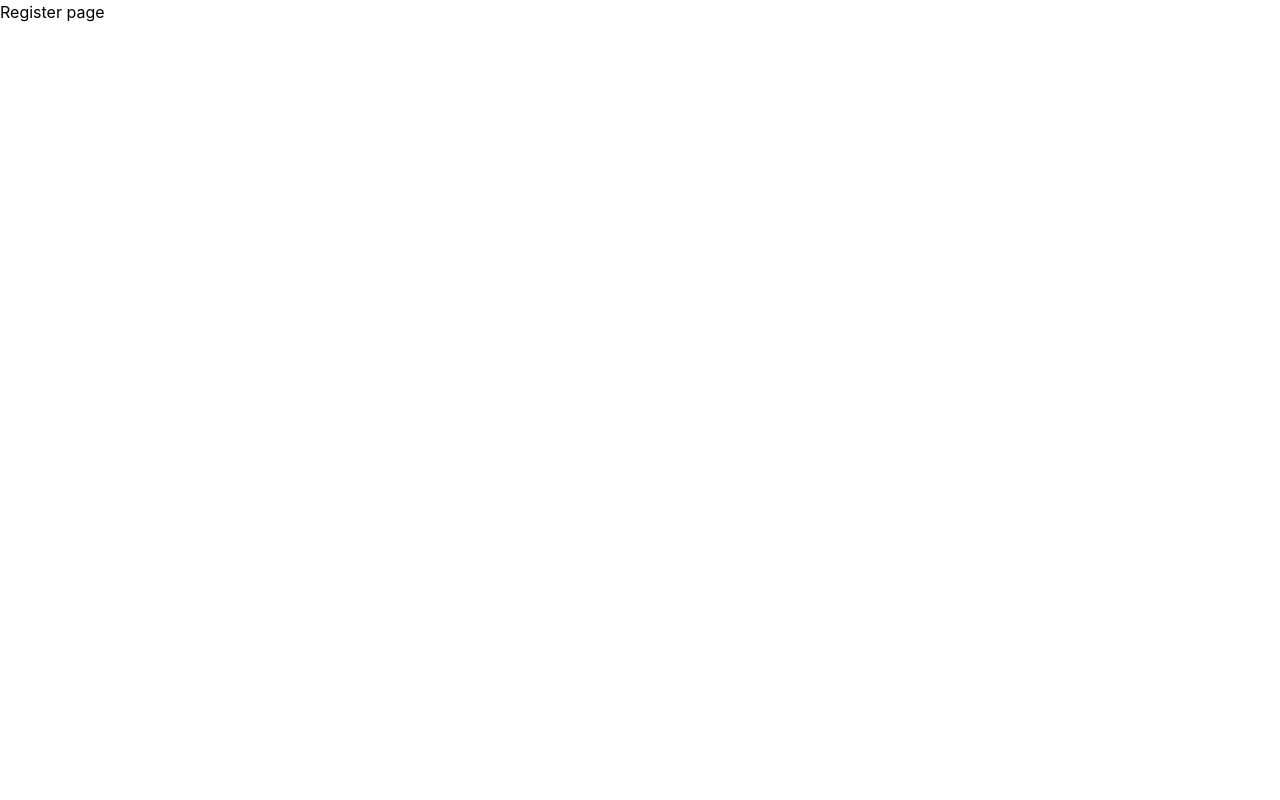
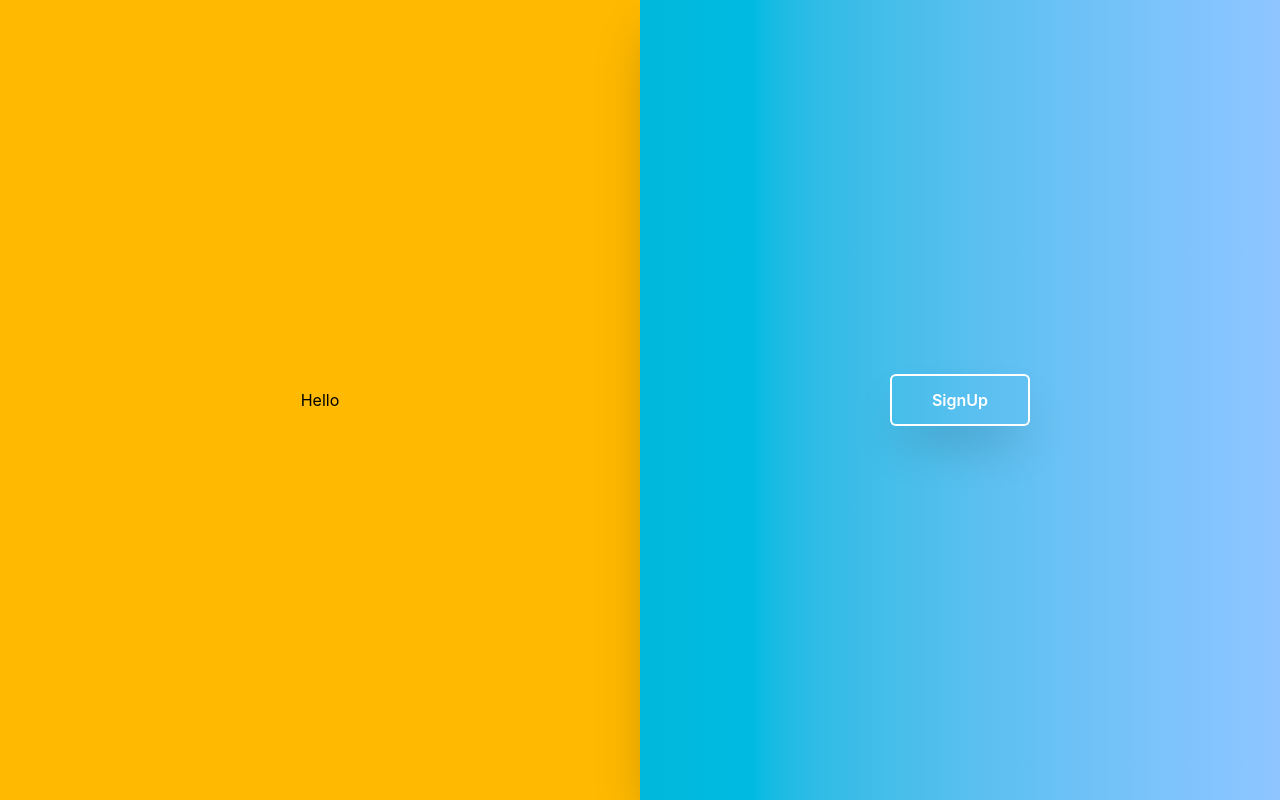
Before and after one commit to achrafjbr/achrafjbr-CrowdFund-Manager-Frontend-React-Partie-1, a React (Vite) app in the folder frontend/: page / in a window 1280 px wide. Built offline with nearby package versions, Linux system fonts and the light colour scheme.

Commit message:
commencer a travailler sur la pas de login & register...

```diff
--- a/frontend/src/UI/pages/Auth/LoginPage.jsx
+++ b/frontend/src/UI/pages/Auth/LoginPage.jsx
@@ -1,5 +1,40 @@
+import { useState } from "react";
+
+const SignIn = () => {
+  return <></>;
+};
+const SignUp = () => {
+  return <></>;
+};
+
 function LoginPage() {
-  return <div>Register page</div>;
+  const [switchAuth, setSwitchAuth] = useState(true);
+
+  return (
+    <div>
+      <div
+        className={` flex justify-center items-center
+           min-h-screen bg-linear-to-r
+            from-cyan-500 to-blue-300 w-1/2
+             shadow-2xl absolute z-10 transition-all duration-500
+             ${switchAuth ? "translate-x-full " : "translate-x-0"} `}
+      >
+        <div className={""}>{}</div>
+
+        <button
+          onClick={() => setSwitchAuth(!switchAuth)}
+          className="px-10 py-3 ring-2 ring-white shadow-2xl rounded font-semibold text-white "
+        >
+          {switchAuth ? "SignUp" : "SignIn"}
+        </button>
+      </div>
+      <div
+        className={` bg-amber-400 min-h-screen flex justify-center  items-center w-1/2 transition-all duration-500 ${switchAuth ? "translate-x-0" : "translate-x-full"}   `}
+      >
+        Hello
+      </div>
+    </div>
+  );
 }
 
 export default LoginPage;
```
Also changed, not shown: 1 other file (tests, documents, lock files or other folders).
